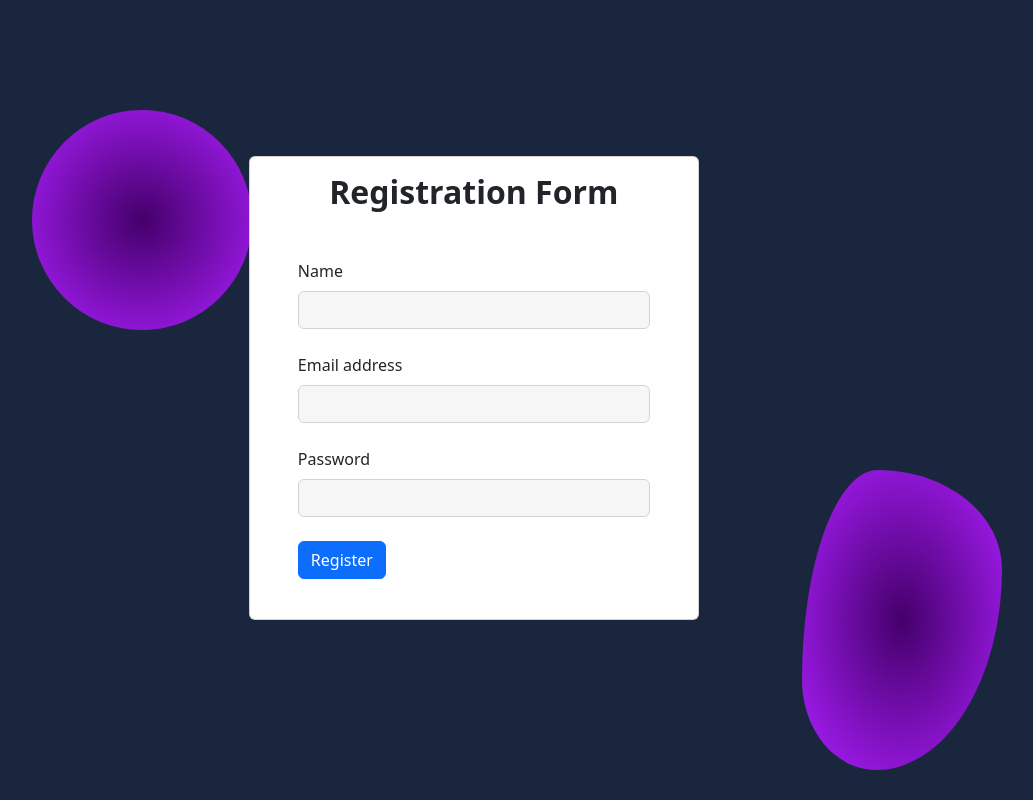
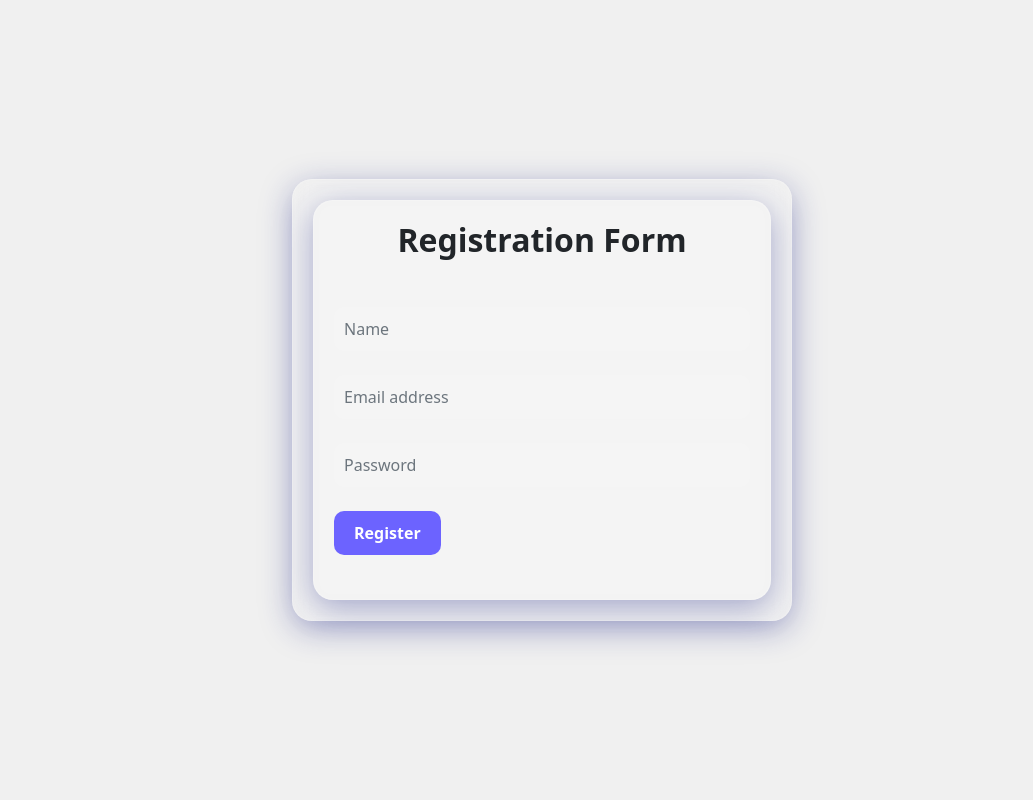
Before and after one commit to Aman-Hussain-Shaikh/registrationForm, a website: page pages/index.html in a window 1280 px wide. Shown: the whole page, without its empty margins (98-1131 px from the left). Drawn offline with nearby package versions, Linux system fonts and the light colour scheme.

Commit message:
Third Commit

```diff
--- a/pages/index.html
+++ b/pages/index.html
@@ -1,125 +1,86 @@
 <!DOCTYPE html>
 <html lang="en">
-  <head>
-    <meta charset="UTF-8" />
-    <meta http-equiv="X-UA-Compatible" content="IE=edge" />
-    <meta name="viewport" content="width=device-width, initial-scale=1.0" />
-    <link rel="stylesheet" href="style.css" />
-    <link
-      rel="shortcut icon"
-      href="https://th.bing.com/th/id/OIP.kwE8IapDUTtylieeRnn2YAHaHa?pid=ImgDet&rs=1"
-      type="image/x-icon"
-    />
-    <link
-      rel="stylesheet"
-      href="https://cdn.jsdelivr.net/npm/bootstrap@5.2.3/dist/css/bootstrap.min.css"
-      integrity="sha384-rbsA2VBKQhggwzxH7pPCaAqO46MgnOM80zW1RWuH61DGLwZJEdK2Kadq2F9CUG65"
-      crossorigin="anonymous"
-    />
-    <title>Registration form</title>
-  </head>
+<head>
+  <meta charset="UTF-8">
+  <meta http-equiv="X-UA-Compatible" content="IE=edge">
+  <meta name="viewport" content="width=device-width, initial-scale=1.0">
+  <link rel="stylesheet" href="style.css">
+  <link rel="shortcut icon" href="https://th.bing.com/th/id/OIP.kwE8IapDUTtylieeRnn2YAHaHa?pid=ImgDet&rs=1" type="image/x-icon">
+  <link rel="stylesheet" href="https://cdn.jsdelivr.net/npm/bootstrap@5.2.3/dist/css/bootstrap.min.css" integrity="sha384-rbsA2VBKQhggwzxH7pPCaAqO46MgnOM80zW1RWuH61DGLwZJEdK2Kadq2F9CUG65" crossorigin="anonymous">
+  <title>Registration form</title>
+  <style>
+    body {
+      background-color: #f0f0f0;
+      display: flex;
+      justify-content: center;
+      align-items: center;
+      height: 100vh;
+      margin: 0;
+    }
 
-  <body class="background-radial-gradient">
-    <style>
-      .background-radial-gradient {
-        background-color: hsl(219, 43%, 17%);
-        background-image: radial-gradient(
-            650px circle at 0% 0%,
-            hsl(218, 41%, 35%) 15%,
-            hsl(218, 41%, 30%) 35%,
-            hsl(218, 41%, 20%) 75%,
-            hsl(218, 41%, 19%) 80%,
-            transparent 100%
-          ),
-          radial-gradient(
-            1250px circle at 100% 100%,
-            hsl(218, 41%, 45%) 15%,
-            hsl(218, 41%, 30%) 35%,
-            hsl(218, 41%, 20%) 75%,
-            hsl(218, 41%, 19%) 80%,
-            transparent 100%
-          );
-      }
+    .glass-container {
+      background-color: rgba(255, 255, 255, 0.1);
+      backdrop-filter: blur(10px);
+      border-radius: 20px;
+      padding: 20px;
+      box-shadow: 0 8px 32px 0 rgba(31, 38, 135, 0.37);
+      border: 1px solid rgba(255, 255, 255, 0.18);
+      width: 90%;
+      max-width: 500px;
+    }
 
-      #radius-shape-1 {
-        height: 220px;
-        width: 220px;
-        top: 110px;
-        left: 130px;
-        background: radial-gradient(#44006b, #ad1fff);
-        overflow: hidden;
-      }
+    .glass-form {
+      background-color: rgba(255, 255, 255, 0.1);
+      backdrop-filter: blur(10px);
+      border-radius: 20px;
+      padding: 20px;
+      box-shadow: 0 8px 32px 0 rgba(31, 38, 135, 0.37);
+      border: 1px solid rgba(255, 255, 255, 0.18);
+    }
 
-      #radius-shape-2 {
-        border-radius: 38% 62% 63% 37% / 70% 33% 67% 30%;
-        bottom: 30px;
-        right: 180px;
-        width: 200px;
-        height: 300px;
-        background: radial-gradient(#44006b, #ad1fff);
-        overflow: hidden;
-      }
+    .form-control {
+      background-color: rgba(255, 255, 255, 0.1);
+      border: none;
+      border-radius: 10px;
+      padding: 10px;
+      margin-bottom: 15px;
+      color: #020101;
+    }
 
-      #card {
-        margin-top: 100px;
-        top: 7%;
-        right: 34%;
-        width: 450px;
-        margin: 100px auto;
-        text-align: center;
-        position: absolute;
-        background: hsl(0, 0%, 100%);
-        backdrop-filter: blur(30px);
-      }
-      .form-outline > input{
-        background-color: #ececec77;
-      }
-    </style>
+    .btn-primary {
+      background-color: #6c63ff;
+      border: none;
+      border-radius: 10px;
+      padding: 10px 20px;
+      font-weight: bold;
+      transition: all 0.3s ease-in-out;
+    }
 
-    <section class="text-center">
-      <div
-        id="radius-shape-1"
-        class="position-absolute rounded-circle shadow-5-strong"
-      ></div>
-      <div id="radius-shape-2" class="position-absolute shadow-5-strong"></div>
-      <div class="card mx-9 lg-12 mx-md-5 shadow-5-strong" id="card">
-        <div class="card-body px-md-5 align-left">
-          <h2 class="fw-bold mb-5">Registration Form</h2>
+    .btn-primary:hover {
+      background-color: #574feb;
+    }
+  </style>
+</head>
 
+<body>
+  <section class="glass-container">
+    <div class="glass-form">
+      <h2 class="fw-bold mb-5 text-center">Registration Form</h2>
+      <form method="post" action="/register">
+        <div class="form-group mb-4">
+          <input type="text" id="name" name="name" class="form-control" placeholder="Name">
+        </div>
+        <div class="form-group mb-4">
+          <input type="email" id="email" name="email" class="form-control" placeholder="Email address">
+        </div>
+        <div class="form-group mb-4">
+          <input type="password" id="password" name="password" class="form-control" placeholder="Password">
+        </div>
+        <button type="submit" class="btn btn-primary btn-block mb-4">Register</button>
+      </form>
+    </div>
+  </section>
 
-
-          <form method="post" action="/register" style="text-align: left">
-            <div class="form-outline mb-4">
-              <label class="form-label" for="form3Example1">Name</label>
-              <input type="text" id="form3Example1" name="name" class="form-control" />
-            </div>
-
-            <div class="form-outline mb-4">
-              <label class="form-label" for="form3Example3"
-                >Email address</label
-              >
-              <input type="email" id="form3Example3"  name="email" class="form-control" />
-            </div>
-
-            <div class="form-outline mb-4">
-              <label class="form-label" for="form3Example4">Password</label>
-              <input type="password" id="form3Example4"  name="password" class="form-control" />
-            </div>
-
-            <button type="submit" class="btn btn-primary btn-block mb-4">
-              Register
-            </button>
-          </form>
-
-
-        </div>
-      </div>
-    </section>
-
-    <script
-      src="https://cdn.jsdelivr.net/npm/bootstrap@5.2.3/dist/js/bootstrap.min.js"
-      integrity="sha384-cuYeSxntonz0PPNlHhBs68uyIAVpIIOZZ5JqeqvYYIcEL727kskC66kF92t6Xl2V"
-      crossorigin="anonymous"
-    ></script>
-  </body>
+  <script src="https://cdn.jsdelivr.net/npm/bootstrap@5.2.3/dist/js/bootstrap.min.js" integrity="sha384-cuYeSxntonz0PPNlHhBs68uyIAVpIIOZZ5JqeqvYYIcEL727kskC66kF92t6Xl2V" crossorigin="anonymous"></script>
+</body>
 </html>
```
Also changed, not shown: pages/error.html (+9 -8 lines), pages/success.html (+9 -8 lines).
